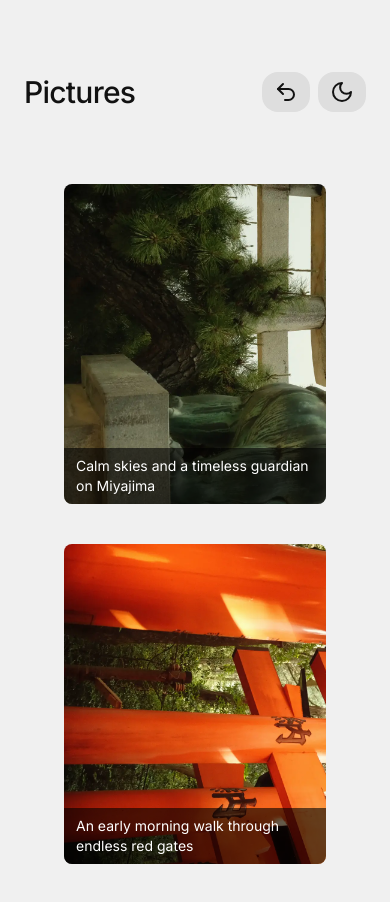
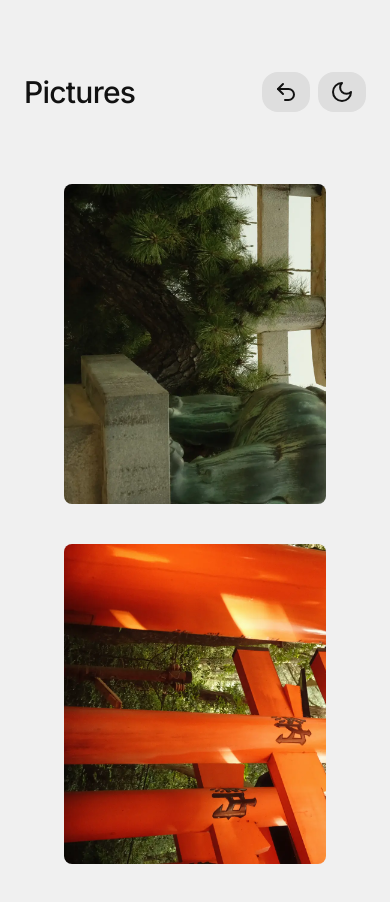
Before and after one commit to daannte/www, a Next.js app: page /pics in a window 390 px wide. Shown: the top 902 px of the page. Built offline with nearby package versions, Linux system fonts and the light colour scheme.

Commit message:
refactor(captions): remove it, i dont really like it anymore

```diff
--- a/components/ui/parallax.tsx
+++ b/components/ui/parallax.tsx
@@ -10,7 +10,6 @@ import ANIMATION_VARIANTS from "@/lib/animations";
 type Pic = {
   src: string;
   alt: string;
-  caption: string;
   isLandscape?: boolean;
 };
 
@@ -49,12 +48,6 @@ export const ParallaxScroll = ({
           width={el.isLandscape ? 600 : 400}
           alt={el.alt}
         />
-        <div className={cn(
-          "absolute bottom-0 w-full px-3 py-2 text-white text-sm bg-black/60",
-          "opacity-100 md:opacity-0 md:group-hover:opacity-100 transition-opacity duration-300"
-        )}>
-          {el.caption}
-        </div>
       </div>
     </motion.div>
   );
--- a/data/pics.ts
+++ b/data/pics.ts
@@ -2,48 +2,39 @@ const PICS = [
   {
     src: "/pics/miyajima.webp",
     alt: "Stone lion statue and shrine, Miyajima Island",
-    caption: "Calm skies and a timeless guardian on Miyajima",
   },
   {
     src: "/pics/fushimi_inari_shrine.webp",
     alt: "Torii gates at Fushimi Inari Shrine in Kyoto",
-    caption: "An early morning walk through endless red gates",
   },
   {
     src: "/pics/fushimi_inari_shrine2.webp",
     alt: "Side view of vibrant Torii gates winding through the forest at Fushimi Inari Shrine",
-    caption: "The path winds on, silent and sacred",
   },
   {
     src: "/pics/meiji.webp",
     alt: "Traditional lamp beside a large torii gate at Meiji Shrine, Tokyo",
-    caption: "Quiet moments on the path to Meiji Shrine",
     isLandscape: true,
   },
   {
     src: "/pics/sensoji.webp",
     alt: "Five-storied pagoda at Sensoji Temple in Tokyo at sunset",
-    caption: "Layers of tradition beneath a fading sky",
   },
   {
     src: "/pics/yasaka_pagoda.webp",
     alt: "Yasaka Pagoda viewed from a narrow Kyoto street",
-    caption: "A still silhouette among Kyoto’s wooden lanes",
   },
   {
     src: "/pics/ninen_zaka_path_starbucks.webp",
     alt: "Ninenzaka path in Kyoto with traditional architecture and Starbucks",
-    caption: "Old and new blend on the slope of Ninenzaka",
   },
   {
     src: "/pics/fukuda_art_museum.webp",
     alt: "Exterior of Fukuda Art Museum in Arashiyama, Kyoto",
-    caption: "Simplicity in form, serenity in space",
   },
   {
     src: "/pics/osaka_castle.webp",
     alt: "Osaka Castle framed by green trees under a clear sky",
-    caption: "A fortress in the city, proud and enduring",
   },
 ];
 
```
